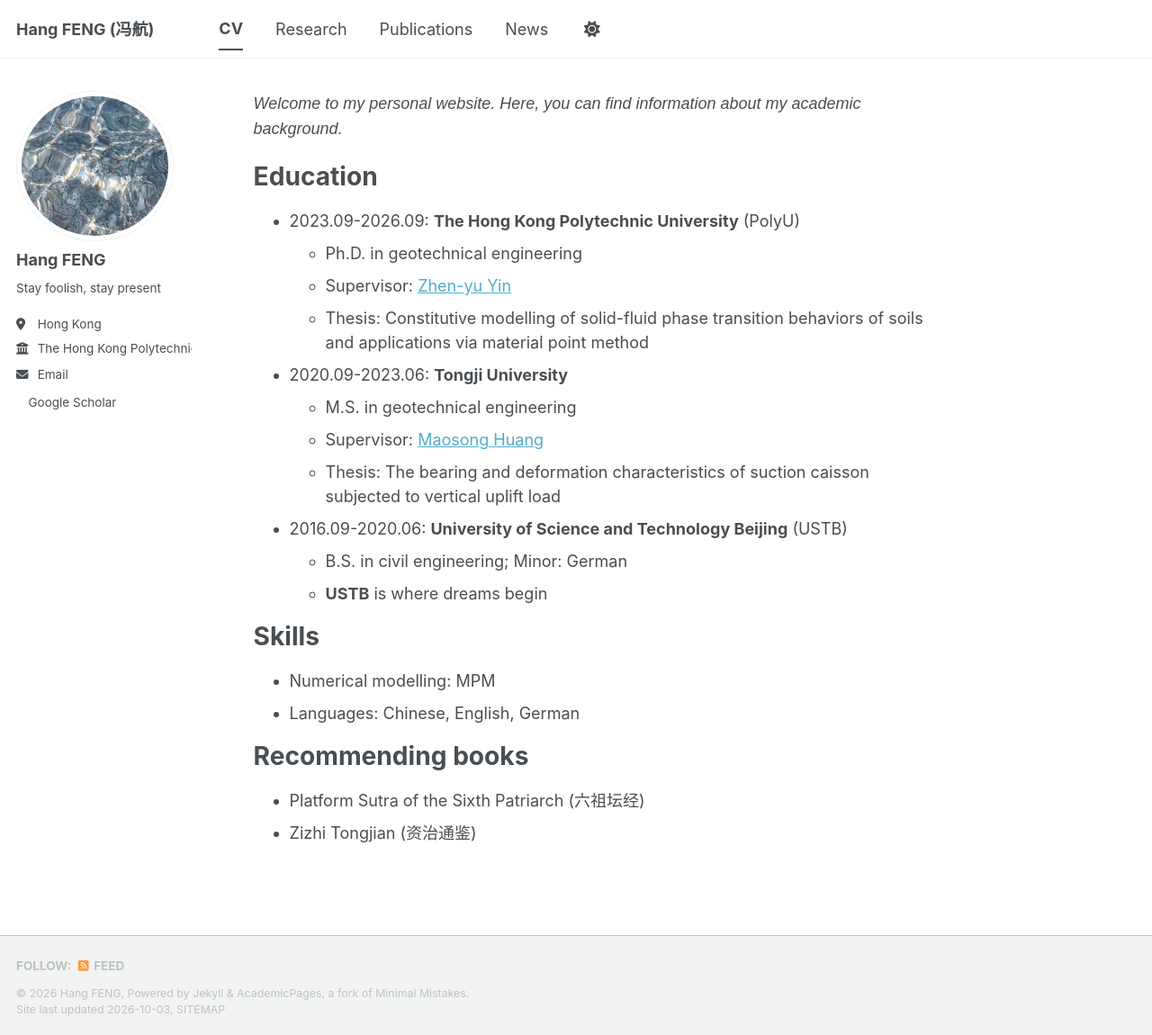
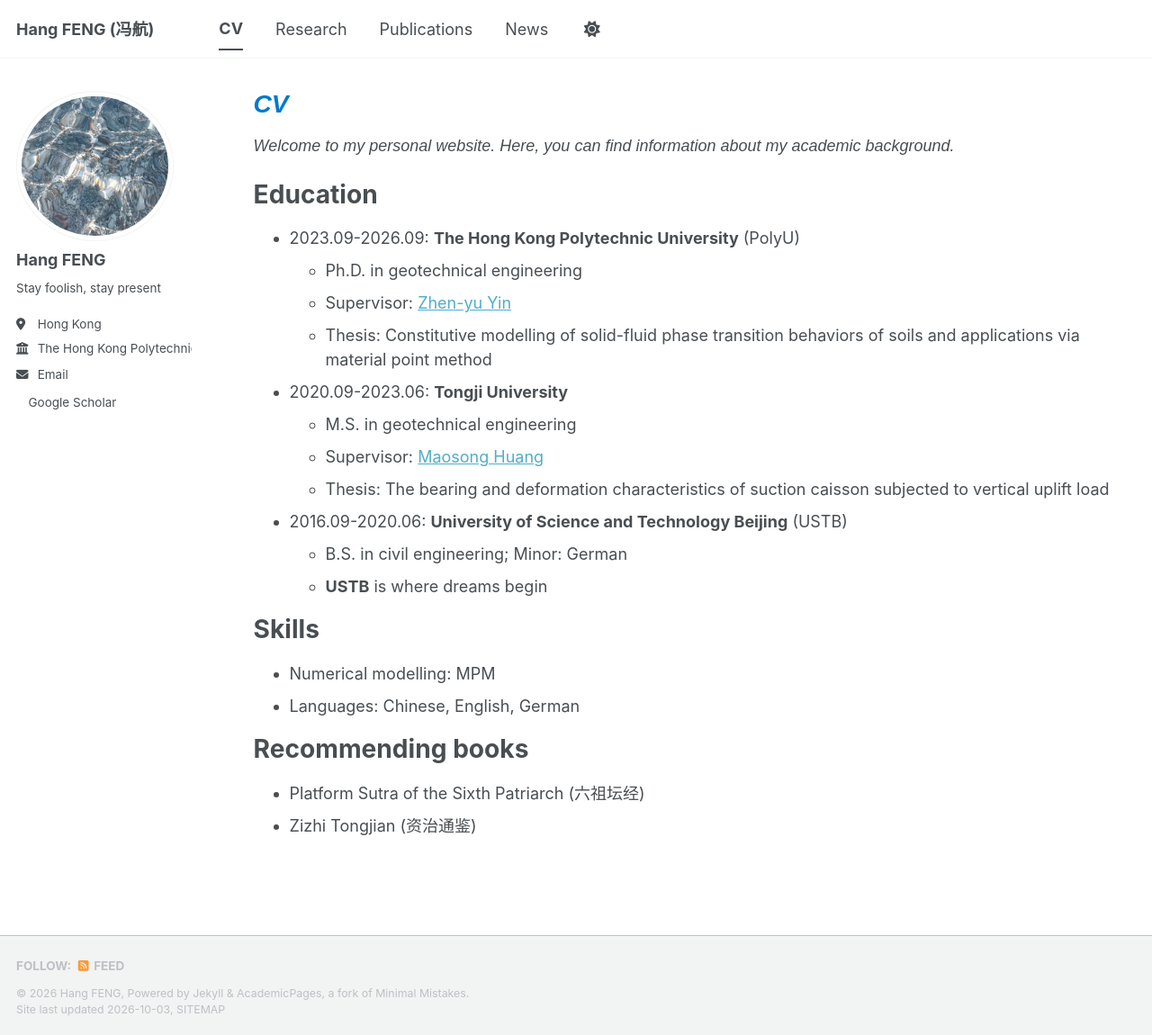
Before and after one commit to fenghang454/fenghang454.github.io, a Jekyll site: the page built from _pages/cv.md, in a window 1280 px wide and 1150 px high. Shown: the whole window at 90% size. Built offline with Jekyll 4.4.1, drawn with Linux system fonts in a browser that asks for light colours; a style sheet for code colours, icons or effects is not loaded.

Commit message:
Update cv.md

```diff
--- a/_pages/cv.md
+++ b/_pages/cv.md
@@ -1,6 +1,6 @@
 ---
 layout: archive
-title: <span style='color: #007ACC; font-family: Arial, sans-serif; font-style: italic;'>CV</span>
+title: "<span style='color: #007ACC; font-family: Arial, sans-serif; font-style: italic;'>CV</span>"
 permalink: /cv/
 author_profile: true
 redirect_from:
```
